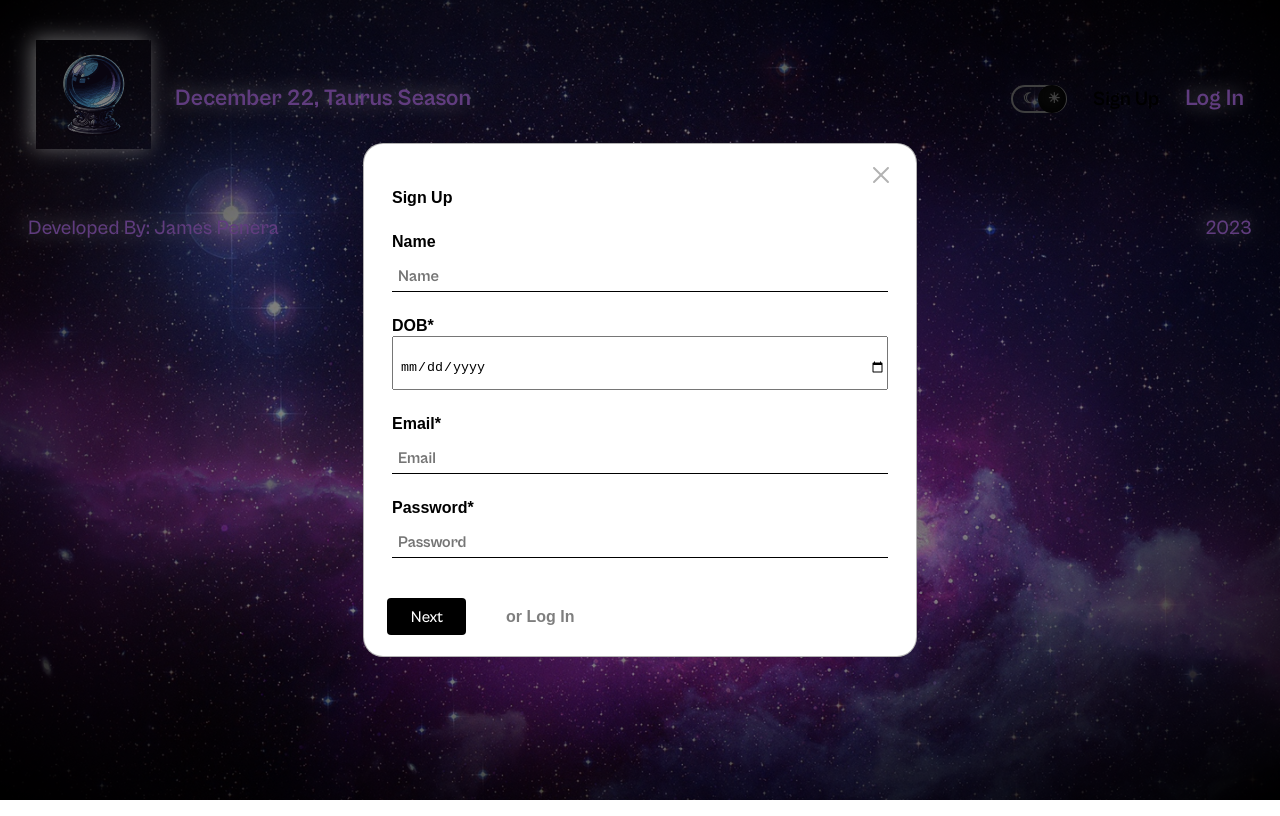
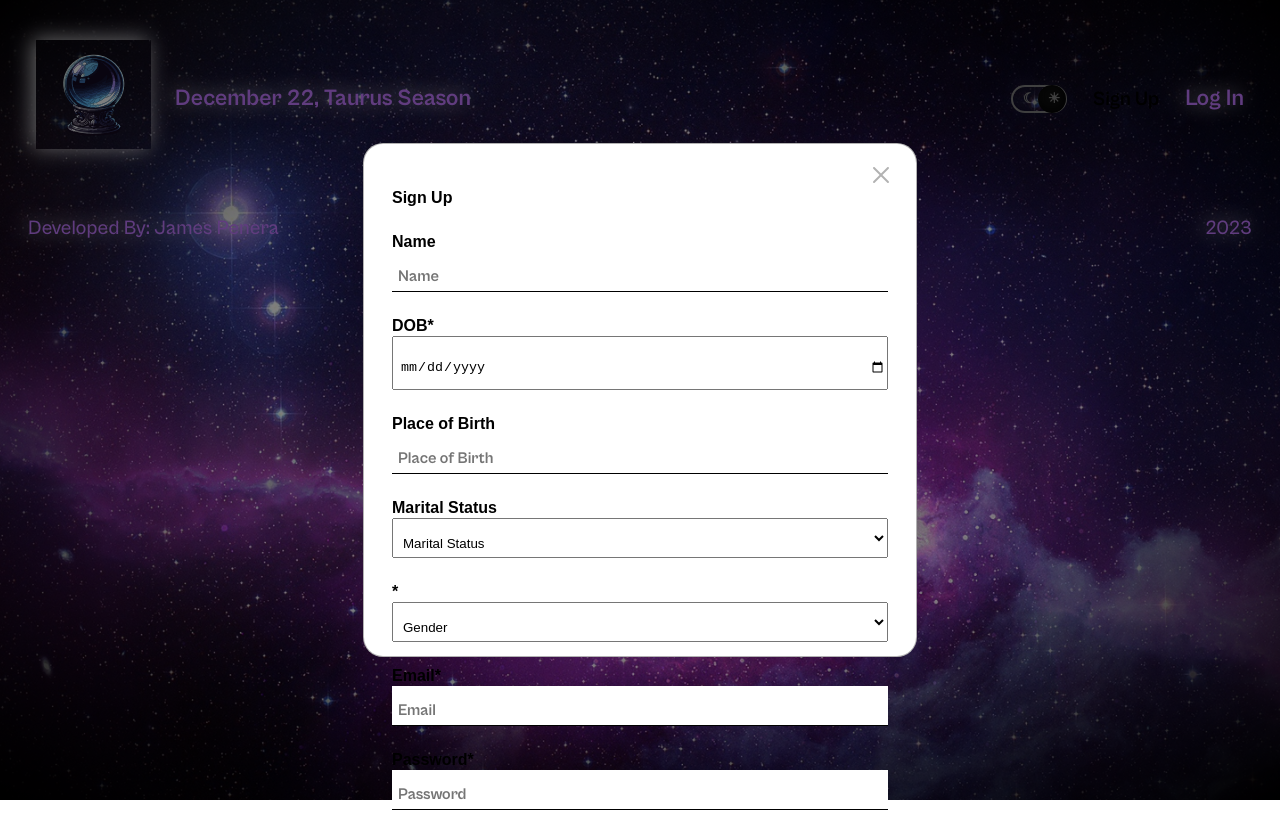
Before and after one commit to probablypenera007/madame-frontend, a React (Create React App) app: page / in a window 1280 px wide. Both pictures are taken after a click on the button "Sign Up". Built offline with nearby package versions, Linux system fonts and the light colour scheme.

Commit message:
update register

```diff
--- a/src/components/RegisterModal/RegisterModal.js
+++ b/src/components/RegisterModal/RegisterModal.js
@@ -13,6 +13,9 @@ const RegisterModal = ({
   const { values, handleChange } = useForm({
     name: "",
     dob: "",
+    placeOfBirth: "",
+    maritalStatus: "",
+    gender: "",
     email: "",
     password: "",
   });
@@ -66,6 +69,68 @@ const RegisterModal = ({
             required
           />
         </label>
+        <label className="modal__label modal__label_register">
+          Place of Birth
+          <input
+            id="register-placeOfBirth"
+            className="modal__input-text modal__input_text-register"
+            type="text"
+            name="placeOfBirth"
+            placeholder="Place of Birth"
+            value={values.placeOfBirth}
+            onChange={handleChange}
+            autoComplete="off"
+          />
+        </label>
+        <label className="modal__label modal__label_register">
+          Marital Status
+          <select
+            id="register-gender"
+            placeholder="Marital Status"
+            className="modal__input_text modal__input_text-register"
+            name="maritalStatus"
+            value={values.maritalStatus}
+            onChange={handleChange}
+            required
+          >
+            <option value="" disabled>Marital Status</option>
+            <option value="Single">Single</option>
+            <option value="In a Relationship">In a Relationship</option>
+            <option value="Married">Married</option>
+            <option value="Divorced">Divorced</option>
+            <option value="Widowed">Widowed</option>
+          </select>
+        </label>
+        <label className="modal__label modal__label_register">
+          *
+          <select
+            id="register-gender"
+            placeholder="Gender"
+            className="modal__input_text modal__input_text-register"
+            name="gender"
+            value={values.gender}
+            onChange={handleChange}
+            required
+          >
+            <option value="" disabled>Gender</option>
+            <option value="Male">Male</option>
+            <option value="Female">Female</option>
+            <option value="Transgender">Transgender</option>
+            <option value="Non-Binary">Non-Binary</option>
+            <option value="Genderqueer">Genderqueer</option>
+            <option value="Genderfluid">Genderfluid</option>
+            <option value="Bigender">Bigender</option>
+            <option value="Agender">Agender</option>
+            <option value="Pangender">Pangender</option>
+            <option value="Neutrois">Neutrois</option>
+            <option value="Androgyne">Androgyne</option>
+            <option value="Demiboy">Demiboy</option>
+            <option value="Demigirl">Demigirl</option>
+            <option value="Two-Spirit">Two-Spirit</option>
+            <option value="Third Gender">Third Gender</option>
+            <option value="Other">Other</option>
+          </select>
+        </label>
         <label className={"modal__label modal__label_register"}>
           Email*
           <input
--- a/src/utils/Auth.js
+++ b/src/utils/Auth.js
@@ -1,12 +1,12 @@
 import { request, baseUrl } from "./Api";
 
-export const register = ({ name, dob, email, password }) => {
+export const register = ({ name, dob, placeOfBirth, maritalStatus, gender, email, password }) => {
   return request(`${baseUrl}/signup`, {
     method: "POST",
     headers: {
       "Content-Type": "application/json",
     },
-    body: JSON.stringify({ name, dob, email, password }),
+    body: JSON.stringify({ name, dob, placeOfBirth, maritalStatus, gender, email, password }),
   });
 };
 
@@ -20,7 +20,7 @@ export const logIn = ({ email, password }) => {
   });
 };
 
-export const editProfile = ({ name, dob }) => {
+export const editProfile = ({ name, dob, placeOfBirth, maritalStatus, gender }) => {
   const jwt = localStorage.getItem("jwt");
   return request(`${baseUrl}/users/me`, {
     method: "PATCH",
@@ -28,7 +28,7 @@ export const editProfile = ({ name, dob }) => {
       "Content-Type": "application/json",
       Authorization: `Bearer ${jwt}`,
     },
-    body: JSON.stringify({ name, dob }),
+    body: JSON.stringify({ name, dob, placeOfBirth, maritalStatus, gender }),
   });
 };
 
```
